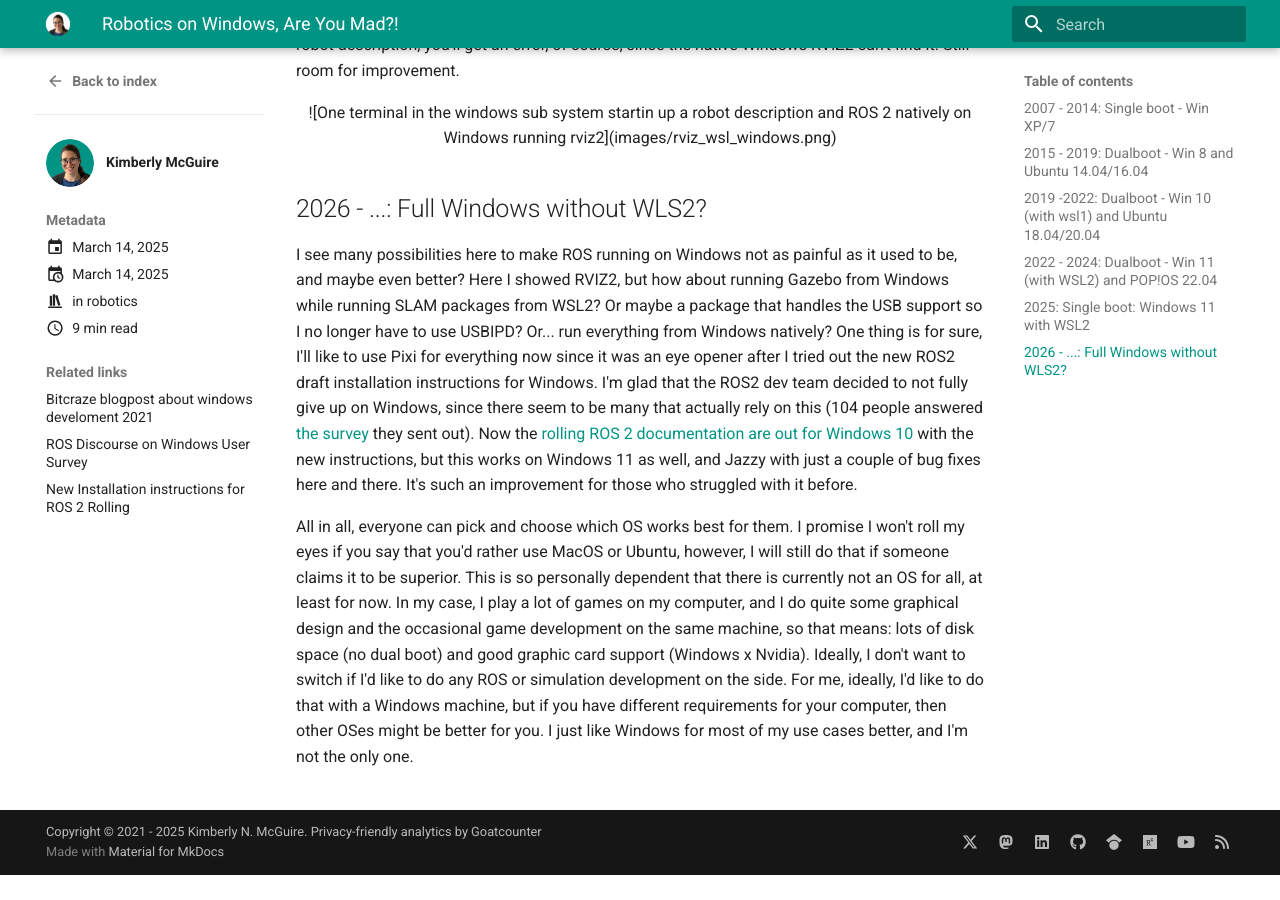
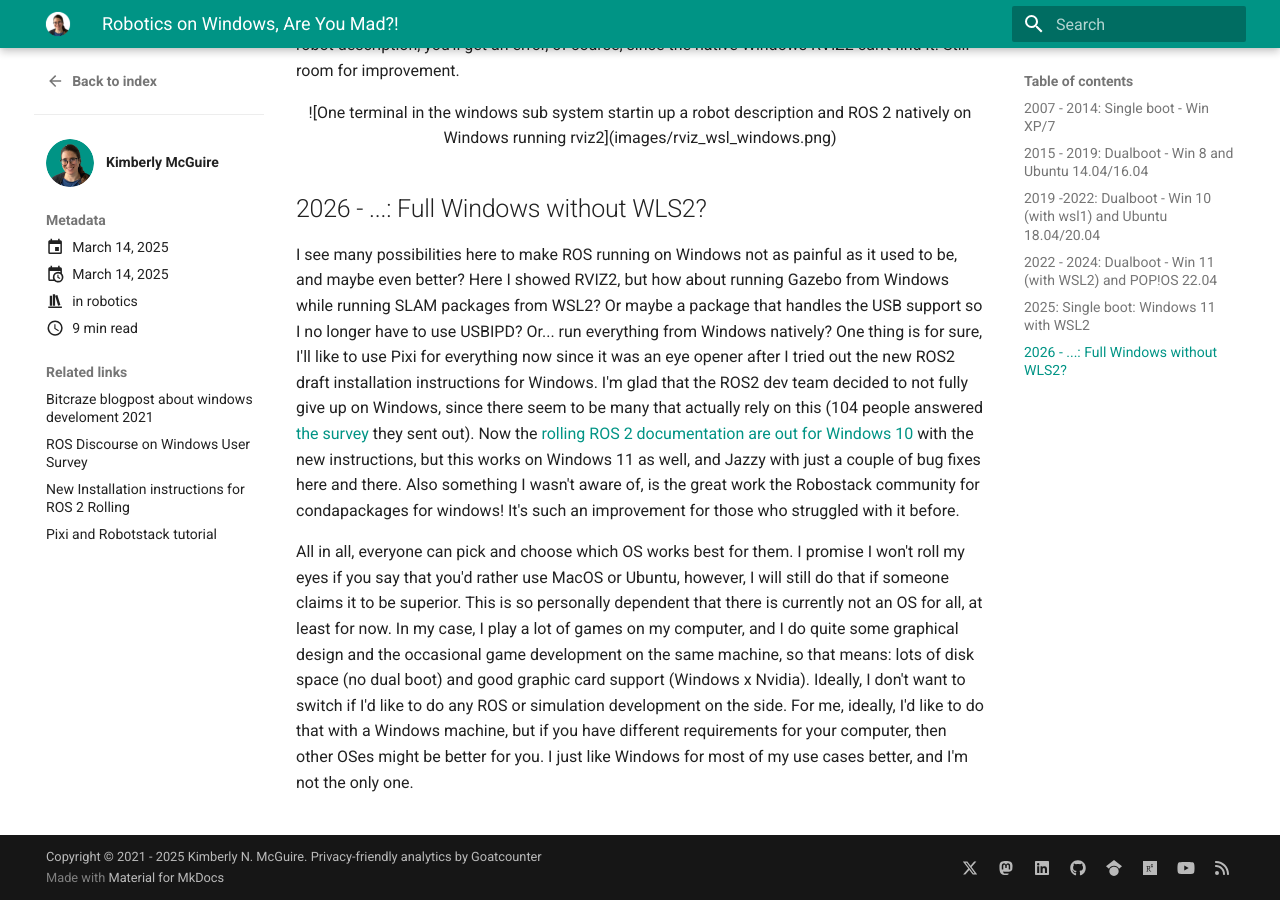
Before and after one commit to knmcguire/knmcguire.github.io, an MkDocs documentation site: the page built from docs/blog/posts/windows_with_robotics.md, in a window 1280 px wide and 900 px high, scrolled down 3442 px. Built offline with MkDocs 1.6.1 and Material for MkDocs 9.7.7, drawn with Linux system fonts in a browser that asks for light colours; emoji names are drawn with the system emoji font; comment, search, counter and statistics services are not loaded; before the commit the page ends 4317 px from its top, so only the background shows below that.

Commit message:
add more links

```diff
--- a/docs/blog/posts/windows_with_robotics.md
+++ b/docs/blog/posts/windows_with_robotics.md
@@ -13,6 +13,7 @@ links:
   - Bitcraze blogpost about windows develoment 2021: https://www.bitcraze.io/2021/04/transitioning-back-to-windows-development/
   - ROS Discourse on Windows User Survey: https://discourse.ros.org/t/windows-survey-results/39502
   - New Installation instructions for ROS 2 Rolling: https://docs.ros.org/en/rolling/Installation/Windows-Install-Binary.html
+  - Pixi and Robotstack tutorial: https://pixi.sh/dev/tutorials/ros2/
 ---
 
 <script data-goatcounter="https://knmcguire.goatcounter.com/count"
@@ -75,6 +76,6 @@ But how about the GUI issues? That was still putting me off. Not only the GPU ac
 
 ## 2026 - ...: Full Windows without WLS2?
 
-I see many possibilities here to make ROS running on Windows not as painful as it used to be, and maybe even better? Here I showed RVIZ2, but how about running Gazebo from Windows while running SLAM packages from WSL2? Or maybe a package that handles the USB support so I no longer have to use USBIPD? Or... run everything from Windows natively? One thing is for sure, I'll like to use Pixi for everything now since it was an eye opener after I tried out the new ROS2 draft installation instructions for Windows. I'm glad that the ROS2 dev team decided to not fully give up on Windows, since there seem to be many that actually rely on this (104 people answered [the survey ](https://discourse.ros.org/t/windows-survey-results/39502) they sent out). Now the [rolling ROS 2 documentation are out for Windows 10](https://docs.ros.org/en/rolling/Installation/Windows-Install-Binary.html) with the new instructions, but this works on Windows 11 as well, and Jazzy with just a couple of bug fixes here and there. It's such an improvement for those who struggled with it before.
+I see many possibilities here to make ROS running on Windows not as painful as it used to be, and maybe even better? Here I showed RVIZ2, but how about running Gazebo from Windows while running SLAM packages from WSL2? Or maybe a package that handles the USB support so I no longer have to use USBIPD? Or... run everything from Windows natively? One thing is for sure, I'll like to use Pixi for everything now since it was an eye opener after I tried out the new ROS2 draft installation instructions for Windows. I'm glad that the ROS2 dev team decided to not fully give up on Windows, since there seem to be many that actually rely on this (104 people answered [the survey ](https://discourse.ros.org/t/windows-survey-results/39502) they sent out). Now the [rolling ROS 2 documentation are out for Windows 10](https://docs.ros.org/en/rolling/Installation/Windows-Install-Binary.html) with the new instructions, but this works on Windows 11 as well, and Jazzy with just a couple of bug fixes here and there. Also something I wasn't aware of, is the great work the Robostack community for condapackages for windows! It's such an improvement for those who struggled with it before.
 
 All in all, everyone can pick and choose which OS works best for them. I promise I won't roll my eyes if you say that you'd rather use MacOS or Ubuntu, however, I will still do that if someone claims it to be superior. This is so personally dependent that there is currently not an OS for all, at least for now. In my case, I play a lot of games on my computer, and I do quite some graphical design and the occasional game development on the same machine, so that means: lots of disk space (no dual boot) and good graphic card support (Windows x Nvidia). Ideally, I don't want to switch if I'd like to do any ROS or simulation development on the side. For me, ideally, I'd like to do that with a Windows machine, but if you have different requirements for your computer, then other OSes might be better for you. I just like Windows for most of my use cases better, and I'm not the only one.
```
